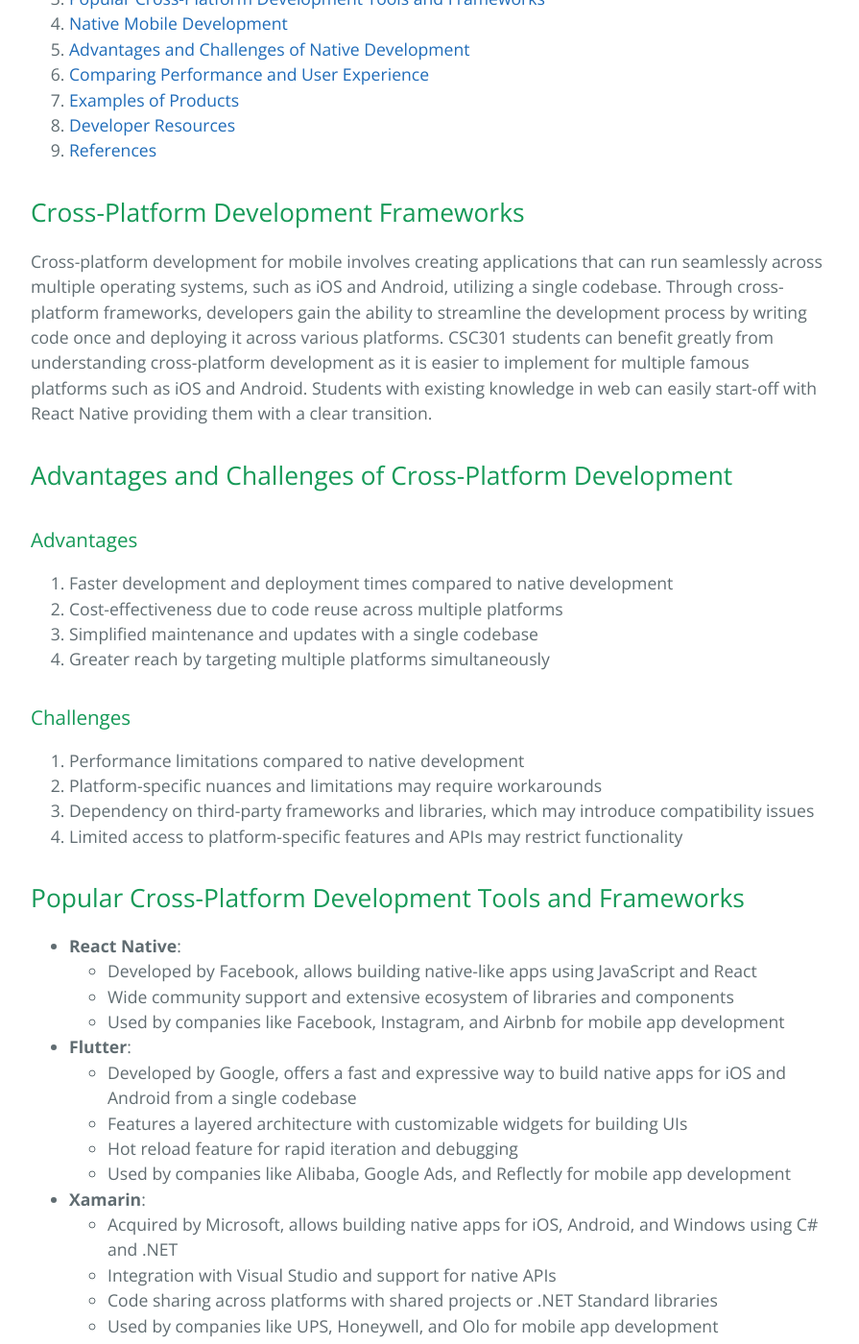
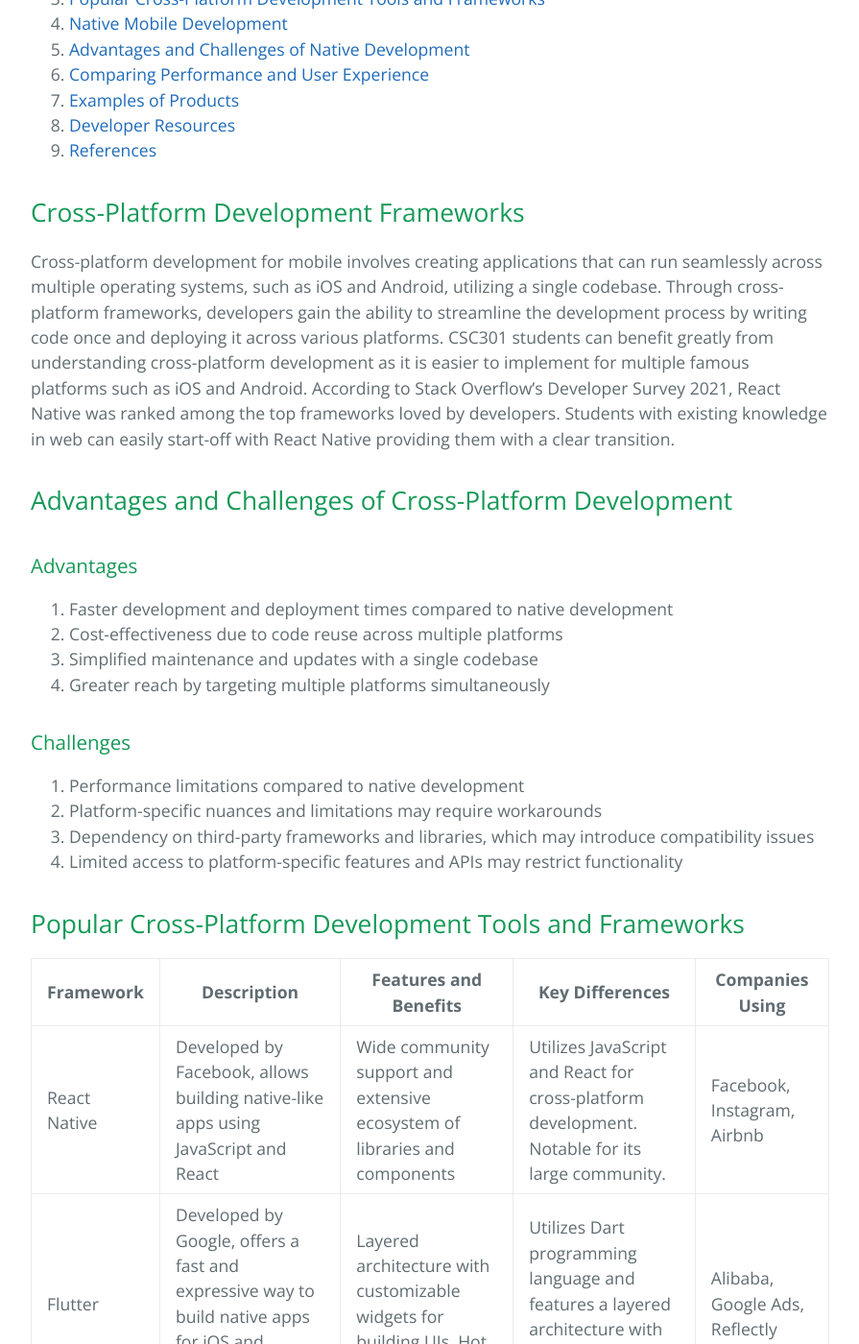
Before and after one commit to learning-software-engineering/learning-software-engineering.github.io, a Jekyll site: the page built from Topics/Tech_Stacks/Mobile_Development/content.md, in a window 1280 px wide and 1400 px high, scrolled down 1058 px. Shown: the whole window at 96% size, without its empty margins (192-1087 px from the left). Built offline with Jekyll 4.4.1, drawn with Linux system fonts in a browser that asks for light colours; our own code applies the rules of GitHub Pages for plain Markdown files; some of the changed text lies outside the part shown.

Commit message:
Fixed Review Changes
- Added statistics
- Created new table for key differences
- Added Hybrid App development
- Wrote description for resources

```diff
--- a/Topics/Tech_Stacks/Mobile_Development/content.md
+++ b/Topics/Tech_Stacks/Mobile_Development/content.md
@@ -14,7 +14,7 @@
 
 ## Cross-Platform Development Frameworks
 
-Cross-platform development for mobile involves creating applications that can run seamlessly across multiple operating systems, such as iOS and Android, utilizing a single codebase. Through cross-platform frameworks, developers gain the ability to streamline the development process by writing code once and deploying it across various platforms. CSC301 students can benefit greatly from understanding cross-platform development as it is easier to implement for multiple famous platforms such as iOS and Android. Students with existing knowledge in web can easily start-off with React Native providing them with a clear transition.
+Cross-platform development for mobile involves creating applications that can run seamlessly across multiple operating systems, such as iOS and Android, utilizing a single codebase. Through cross-platform frameworks, developers gain the ability to streamline the development process by writing code once and deploying it across various platforms. CSC301 students can benefit greatly from understanding cross-platform development as it is easier to implement for multiple famous platforms such as iOS and Android. According to Stack Overflow's Developer Survey 2021, React Native was ranked among the top frameworks loved by developers. Students with existing knowledge in web can easily start-off with React Native providing them with a clear transition.
 
 ## Advantages and Challenges of Cross-Platform Development
 
@@ -34,20 +34,11 @@
 
 ## Popular Cross-Platform Development Tools and Frameworks
 
-- **React Native**:
-  - Developed by Facebook, allows building native-like apps using JavaScript and React
-  - Wide community support and extensive ecosystem of libraries and components
-  - Used by companies like Facebook, Instagram, and Airbnb for mobile app development
-- **Flutter**:
-  - Developed by Google, offers a fast and expressive way to build native apps for iOS and Android from a single codebase
-  - Features a layered architecture with customizable widgets for building UIs
-  - Hot reload feature for rapid iteration and debugging
-  - Used by companies like Alibaba, Google Ads, and Reflectly for mobile app development
-- **Xamarin**:
-  - Acquired by Microsoft, allows building native apps for iOS, Android, and Windows using C# and .NET
-  - Integration with Visual Studio and support for native APIs
-  - Code sharing across platforms with shared projects or .NET Standard libraries
-  - Used by companies like UPS, Honeywell, and Olo for mobile app development
+| Framework    | Description                                                                                                                                                  | Features and Benefits                                                                       | Key Differences                                                                                     | Companies Using                                                                            |
+|--------------|--------------------------------------------------------------------------------------------------------------------------------------------------------------|--------------------------------------------------------------------------------------------|----------------------------------------------------------------------------------------------------|-------------------------------------------------------------------------------------------|
+| React Native | Developed by Facebook, allows building native-like apps using JavaScript and React                                                                           | Wide community support and extensive ecosystem of libraries and components                  | Utilizes JavaScript and React for cross-platform development. Notable for its large community.     | Facebook, Instagram, Airbnb                                                               |
+| Flutter      | Developed by Google, offers a fast and expressive way to build native apps for iOS and Android from a single codebase                                       | Layered architecture with customizable widgets for building UIs, Hot reload feature         | Utilizes Dart programming language and features a layered architecture with customizable widgets.   | Alibaba, Google Ads, Reflectly                                                            |
+| Xamarin      | Acquired by Microsoft, allows building native apps for iOS, Android, and Windows using C# and .NET                                                           | Integration with Visual Studio and support for native APIs, Code sharing across platforms    | Utilizes C# and .NET for cross-platform development. Offers deep integration with Visual Studio.    | UPS, Honeywell, Olo                                                                       |
 
 ## Native Mobile Development
 
@@ -66,6 +57,9 @@
 1. **Platform Dependency**: Developing separate codebases for iOS and Android requires additional time and resources compared to cross-platform development, as developers need to maintain platform-specific codebases and implement platform-specific features separately. CSC301 students need people with both domain knowledge otherwise, they won't be able to fulfill partner's requirement.
 2. **Learning Curve**: Learning platform-specific languages and frameworks, such as Swift for iOS and Kotlin for Android, may require additional time and effort, especially for developers new to mobile development.
 3. **Release Cycle**: Releasing updates and new features simultaneously across multiple platforms may pose challenges due to differences in release processes and approval times between app stores. This can be seen as a challenge for CSC301 students who have limited time for releasing a product.
+
+
+Native Mobile development also allows ease to follow platform-specific design guidelines. These guidelines provide developers with insights into the user interface (UI) and user experience (UX) expectations specific to each platform, ensuring that applications look and feel native to the respective operating systems.
 
 ## Comparing Performance and User Experience
 
@@ -96,6 +90,10 @@
   - Scalability can be optimized for each platform individually, allowing for greater flexibility and performance optimization.
   - Maintenance efforts may increase with separate codebases for iOS and Android, but platform-specific optimizations can lead to better long-term scalability. This point needs to be ensured during handover of the project so that future CSC301 students can take over and build more features upon the existing codebase.
 
+### Hybrid Mobile Application Approach
+
+Hybrid app development approaches involve leveraging web technologies (HTML, CSS, JavaScript) within native app frameworks. One common approach is using web views within native apps, where web content is displayed within a native app container. Popular frameworks for hybrid app development include Apache Cordova/PhoneGap and Ionic. However, hybrid approaches may sometimes face performance and user experience challenges compared to fully native apps.
+
 ## Examples of Products
 
 - **Cross-platform Development**:
@@ -111,11 +109,12 @@
 Finally, for CSC301 students to get started with the development process, here are some of the resources they could refer to:
 
 - **Documentation and Tutorials:**
+This is great for students who need quick access to doucmentations
   - [React Native Documentation](https://reactnative.dev/docs/getting-started)
   - [Flutter Documentation](https://flutter.dev/docs)
 
 
-- **Video Tutorials:**
+- **Video Tutorials:** This is recommended for students who want to get started using online Tutorials or Books
   - [The Net Ninja - React Native Tutorial for Beginners](https://www.youtube.com/playlist?list=PL4cUxeGkcC9ixPU-QkScoRBVxtPPzVjrQ)
   - [Academind - Flutter & Dart - The Complete Guide [2021 Edition]](https://www.udemy.com/course/learn-flutter-dart-to-build-ios-android-apps/)
 
@@ -124,7 +123,7 @@
   - [Android Studio](https://developer.android.com/studio)
   - [Xcode](https://developer.apple.com/xcode/)
 
-These resources provide a comprehensive starting point for CSC301 students to learn, practice, and excel in the development process. Here are the roadmap that they can follow:
+These resources provide a comprehensive starting point for CSC301 students to learn, practice, and excel in the development process. Here are the roadmap that they can follow. This provides an illustration of the all the branches of knowledge that one need to fully understand the concepts and topics behind each of the development process:
 
 [Android Roadmap](android.pdf)
 
```
